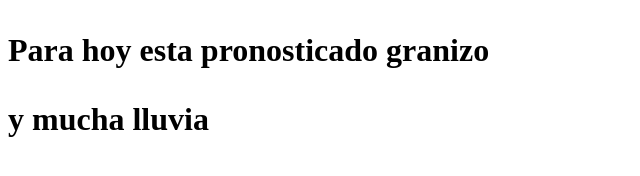
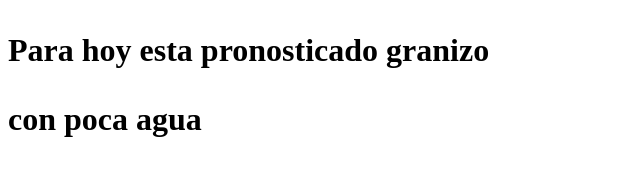
Before and after one commit to BrunoGarcia1973/repositiorioGIT-1-, a plain HTML site: page Mensaje-1.html in a window 1280 px wide. Shown: the whole page, without its empty margins (0-640 px from the left). Drawn offline with Linux system fonts and the light colour scheme.

Commit message:
modificado desde main

```diff
--- a/Mensaje-1.html
+++ b/Mensaje-1.html
@@ -7,7 +7,7 @@
 
     <h1><p>Para hoy esta pronosticado granizo</p></h1>
 
-    <h1><p>y mucha lluvia</p></h1>
+    <h1><p> con poca agua</p></h1>
 
 </body>
 </html>
```
